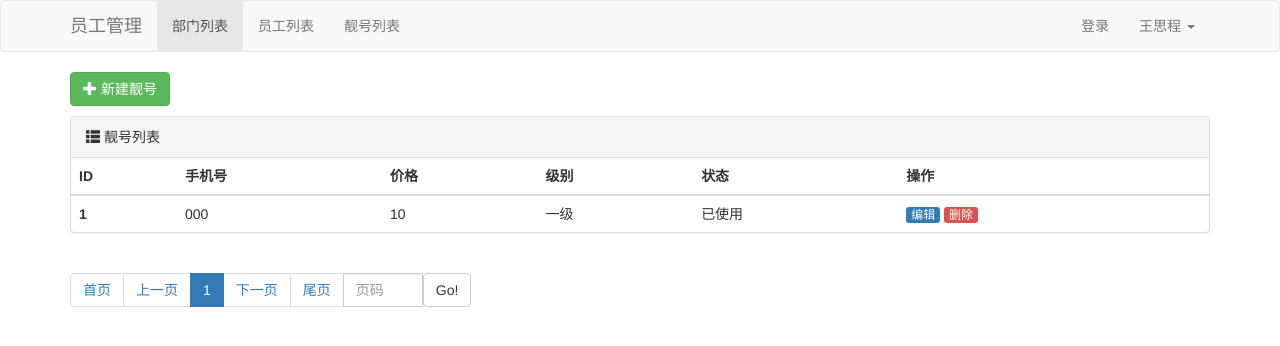
After one commit to wsc1313/staff_management, a Django app: page /pretty/list/ in a window 1280 px wide. The commit adds this page. Shown: the top 346 px of the page. Run offline with Django 4.2, Linux system fonts and the light colour scheme; tables that the repository leaves empty hold one stand-in row (values such as "Sample post"); some libraries are stand-ins or nearby versions.

Commit message:
添加分頁

```diff
--- a/staff_management/urls.py
+++ b/staff_management/urls.py
@@ -26,5 +26,9 @@ urlpatterns = [
     path('user/list/', views.user_list),
     path('user/modelform/add/', views.user_modelform_add),
     path('user/<int:nid>/edit/', views.user_edit),
-    path('user/<int:nid>/del/', views.user_del)
+    path('user/<int:nid>/del/', views.user_del),
+    path('pretty/list/', views.pretty_list),
+    path('pretty/add/', views.pretty_add),
+    path('pretty/<int:nid>/edit/', views.pretty_edit),
+    path('pretty/<int:nid>/del/', views.pretty_del),
 ]
--- a/staffmgmt/models.py
+++ b/staffmgmt/models.py
@@ -20,3 +20,19 @@ class UserInfo(models.Model):
     depart = models.ForeignKey(verbose_name='部门', to='Department', to_field='id', blank=True, null=True, on_delete=models.SET_NULL)
     gender_choice = ((1, '男'), (2, '女'))
     gender = models.SmallIntegerField(verbose_name='性别', choices=gender_choice)
+
+class PrettyNum(models.Model):
+    mobile = models.CharField(verbose_name='手机号', max_length=11)
+    price = models.IntegerField(verbose_name='价格', default=0)
+    level_choice = (
+        (1, '一级'),
+        (2, '二级'),
+        (3, '三级'),
+        (4, '四级'),
+    )
+    status_choice = (
+        (1, '已使用'),
+        (2, '未使用'),
+    )
+    level = models.SmallIntegerField(verbose_name='级别', choices=level_choice, default=1)
+    status = models.SmallIntegerField(verbose_name='状态', choices=status_choice, default=2)
--- a/staffmgmt/templates/layout.html
+++ b/staffmgmt/templates/layout.html
@@ -31,6 +31,7 @@
             <ul class="nav navbar-nav">
                 <li class="active"><a href="/depart/list/">部门列表 <span class="sr-only">(current)</span></a></li>
                 <li><a href="/user/list/">员工列表</a></li>
+                <li><a href="/pretty/list/">靓号列表</a></li>
             </ul>
 
             <ul class="nav navbar-nav navbar-right">
--- /dev/null
+++ b/staffmgmt/templates/prettynum_list.html
@@ -0,0 +1,53 @@
+{% extends 'layout.html' %}
+{% block content %}
+    <div class="container">
+        <div style="margin-bottom: 10px">
+            <a class='btn btn-success'  href="/pretty/add/">
+                <span class="glyphicon glyphicon-plus" aria-hidden="true"></span> 新建靓号
+            </a>
+        </div>
+        <div>
+            <div class="panel panel-default">
+                <!-- Default panel contents -->
+                <div class="panel-heading">
+                    <span class="glyphicon glyphicon-th-list" aria-hidden="true"></span> 靓号列表
+                </div>
+
+                <!-- Table -->
+                <table class="table" style="border: 1px">
+                    <thead>
+                    <tr>
+                        <th>ID</th>
+                        <th>手机号</th>
+                        <th>价格</th>
+                        <th>级别</th>
+                        <th>状态</th>
+                        <th>操作</th>
+                    </tr>
+                    </thead>
+                    <tbody>
+                    {% for obj in query_set %}
+                        <tr>
+                            <th>{{ obj.id }}</th>
+                            <td>{{ obj.mobile }}</td>
+                            <td>{{ obj.price }}</td>
+                            <td>{{ obj.get_level_display }}</td>
+                            <td>{{ obj.get_status_display }}</td>
+                            <td>
+                                <a class="btn-primary btn-xs" href="/pretty/{{ obj.id }}/edit/">编辑</a>
+                                <a class="btn-danger btn-xs" href="/pretty/{{ obj.id }}/del/">删除</a>
+                            </td>
+                        </tr>
+                    {% endfor %}
+                    </tbody>
+                </table>
+            </div>
+        </div>
+        <div class="clearfix">
+            <ul class="pagination" style="float: left">
+            {{ page_str }}
+            </ul>
+        </div>
+
+    </div>
+{% endblock %}
--- a/staffmgmt/views.py
+++ b/staffmgmt/views.py
@@ -1,5 +1,7 @@
 from django.shortcuts import render, redirect
 from staffmgmt import models
+from django.utils.safestring import mark_safe
+
 
 # Create your views here.
 
@@ -9,6 +11,7 @@ def depart_list(req):
     depart_list = models.Department.objects.all()
     return render(req, 'depart_list.html', {'depart_list': depart_list})
 
+
 def depart_add(req):
     if req.method == 'GET':
         return render(req, 'depart_add.html')
@@ -16,10 +19,12 @@ def depart_add(req):
     models.Department.objects.create(title=title)
     return redirect('/depart/list/')
 
+
 def depart_delete(req):
     nid = req.GET.get('nid')
     models.Department.objects.filter(id=nid).delete()
     return redirect('/depart/list/')
+
 
 def depart_edit(req, nid):
     if req.method == 'GET':
@@ -29,12 +34,16 @@ def depart_edit(req, nid):
     models.Department.objects.filter(id=nid).update(title=title)
     return redirect('/depart/list/')
 
+
 def user_list(req):
     query_set = models.UserInfo.objects.all()
     return render(req, 'user_list.html', {'query_set': query_set})
 
+
 ##################   ModelForm方式添加用户   ##########################
+
 from django import forms
+
 
 class UserModelForm(forms.ModelForm):
     class Meta:
@@ -43,12 +52,15 @@ class UserModelForm(forms.ModelForm):
         # widgets = {
         #     'name': forms.TextInput(attrs={'class': 'form-control'}),
         # }
+
     def __init__(self, *args, **kwargs):
         super().__init__(*args, **kwargs)
         for name, field in self.fields.items():
             field.widget.attrs = {'class': 'form-control', 'placeholder': field.label}
+
+
 def user_modelform_add(req):
-    if req.method =='GET':
+    if req.method == 'GET':
         form = UserModelForm()
         return render(req, 'user_modelform_add.html', {'form': form})
     # 用户post提交数据的话
@@ -59,6 +71,7 @@ def user_modelform_add(req):
         return redirect('/user/list/')
     # 如果用户提交数据有误，再页面上展示错误原因 html里以 {{ field.error.0 }} 去取第一个错误信息
     return render(req, 'user_modelform_add.html', {'form': form})
+
 
 def user_edit(req, nid):
     if req.method == 'GET':
@@ -72,6 +85,157 @@ def user_edit(req, nid):
         return redirect('/user/list/')
     return render(req, 'user_edit.html', {'form': form})
 
+
 def user_del(req, nid):
     models.UserInfo.objects.filter(id=nid).delete()
     return redirect('/user/list/')
+
+
+def pretty_list(req):
+    # for i in range(0, 300):
+    #     models.PrettyNum.objects.create(mobile='18888888888', price=10, level=1, status=2)
+    page_num = int(req.GET.get('page', 1))
+    page_size = 10
+    start = (page_num - 1) * page_size
+    end = page_num * page_size
+    query_set = models.PrettyNum.objects.all().order_by('-level')[start:end]
+    total_count = models.PrettyNum.objects.all().count()
+    total_page_cout, div = divmod(total_count, page_size)
+    if div:
+        total_page_cout += 1
+    # 计算出当前页的前5页 和 后5页
+    plus = 5
+    if total_page_cout <= plus * 2 +1:
+        start_page = 1
+        end_page = total_page_cout
+    else:
+        if page_num <= plus:
+            start_page = 1
+            end_page = plus * 2 + 1
+        else:
+            if page_num + plus > total_page_cout:
+                end_page = total_page_cout
+                start_page = total_page_cout - plus * 2
+            else:
+                start_page = page_num - plus
+                end_page = page_num + plus
+
+    page_str_list = []
+    # 尾页
+    page_str_list.append('<li><a href="?page=1">首页</a></li>')
+    # 上一页
+    if page_num > 1:
+        prev = page_num - 1
+        tpl = f'<li><a href="?page={prev}">上一页</a></li>'
+    else:
+        tpl = '<li><a href="?page=1">上一页</a></li>'
+    page_str_list.append(tpl)
+
+    for i in range(start_page, end_page + 1):
+        if i == page_num:
+            tpl = f'<li class="active"><a href="?page={i}">{i}</a></li>'
+        else:
+            tpl = f'<li><a href="?page={i}">{i}</a></li>'
+        page_str_list.append(tpl)
+    # 下一页
+    if page_num < total_page_cout:
+        prev = page_num + 1
+        tpl = f'<li><a href="?page={prev}">下一页</a></li>'
+    else:
+        tpl = f'<li><a href="?page={total_page_cout}">下一页</a></li>'
+    page_str_list.append(tpl)
+
+    # 尾页
+    page_str_list.append(f'<li><a href="?page={total_page_cout}">尾页</a></li>')
+
+    # 指定页面搜索
+    serch_string = """
+        <li>
+            <form method="get" style='float:left;margin-left:-1px'>
+                <input type="text" name='page' style='position:relative;float:left;display:inline-block;width:80px;border-radius:0;'
+                class="form-control" placeholder="页码">
+                <button class="btn btn-default" type="submit">Go!</button>
+            </form>
+        </li>
+        """
+    page_str_list.append(serch_string)
+
+    page_str = mark_safe(''.join(page_str_list))
+
+
+    return render(req, 'prettynum_list.html', {'query_set': query_set, 'page_str': page_str})
+
+
+from django.core.validators import RegexValidator
+from django.core.exceptions import ValidationError
+
+
+class PrettyNumForm(forms.ModelForm):
+    class Meta:
+        model = models.PrettyNum
+        fields = '__all__'
+    # 验证方法1：
+    mobile = forms.CharField(label='手机号', validators=[RegexValidator(r'^1\d{10}$', '请输入正确的手机号格式！')])
+
+    def __init__(self, *args, **kwargs):
+        super().__init__(*args, **kwargs)
+        for name, field in self.fields.items():
+            field.widget.attrs = {'class': 'form-control', 'placeholder': field.label}
+
+    def clean_mobile(self):
+        txt_mobile = self.cleaned_data['mobile']
+        exist = models.PrettyNum.objects.filter(mobile=txt_mobile).exists()
+        if exist:
+            raise ValidationError('手机号已存在！')
+        return txt_mobile
+
+
+def pretty_add(req):
+    if req.method == 'GET':
+        form = PrettyNumForm()
+        return render(req, 'pretty_add.html', {'form': form})
+    form = PrettyNumForm(data=req.POST)
+    if form.is_valid():
+        form.save()
+        return redirect('/pretty/list/')
+    return render(req, 'pretty_add.html', {'form': form})
+
+
+# 为“靓号编辑”定义的ModelForm类和view函数：
+class PrettyEditModelForm(forms.ModelForm):
+    # 数据校验
+    mobile = forms.CharField(label='手机号', validators=[RegexValidator(r'^1\d{10}$', '输入的手机号格式不正确！！！')])
+
+    class Meta:
+        model = models.PrettyNum
+        fields = '__all__'
+
+    def __init__(self, *args, **kwargs):
+        super().__init__(*args, **kwargs)
+        for name, field in self.fields.items():
+            field.widget.attrs = {'class': 'form-control', 'placeholder': field.label}
+
+    def clean_mobile(self):
+        txt_mobile = self.cleaned_data['mobile']
+        current_id = self.instance.pk
+        exist = models.PrettyNum.objects.exclude(id=current_id).filter(mobile=txt_mobile).exists()
+        if exist:
+            raise ValidationError('手机号已存在！请输入新的号码~')
+        return txt_mobile
+
+
+
+def pretty_edit(req, nid):
+    row_obj = models.PrettyNum.objects.filter(id=nid).first()
+    if req.method == 'GET':
+        form = PrettyEditModelForm(instance=row_obj)
+        return render(req, 'pretty_edit.html', {'form': form})
+    form = PrettyEditModelForm(data=req.POST, instance=row_obj)
+    if form.is_valid():
+        form.save()
+        return redirect('/pretty/list/')
+    return render(req, 'pretty_edit.html', {'form': form})
+
+def pretty_del(req, nid):
+    models.PrettyNum.objects.filter(id=nid).delete()
+    return redirect('/pretty/list/')
```
Also changed, not shown: staffmgmt/templates/pretty_add.html (added, +23 -0 lines), staffmgmt/templates/pretty_edit.html (added, +23 -0 lines), staffmgmt/migrations/0002_prettynum_alter_userinfo_depart.py (added), staffmgmt/migrations/0003_alter_prettynum_level.py (added).
